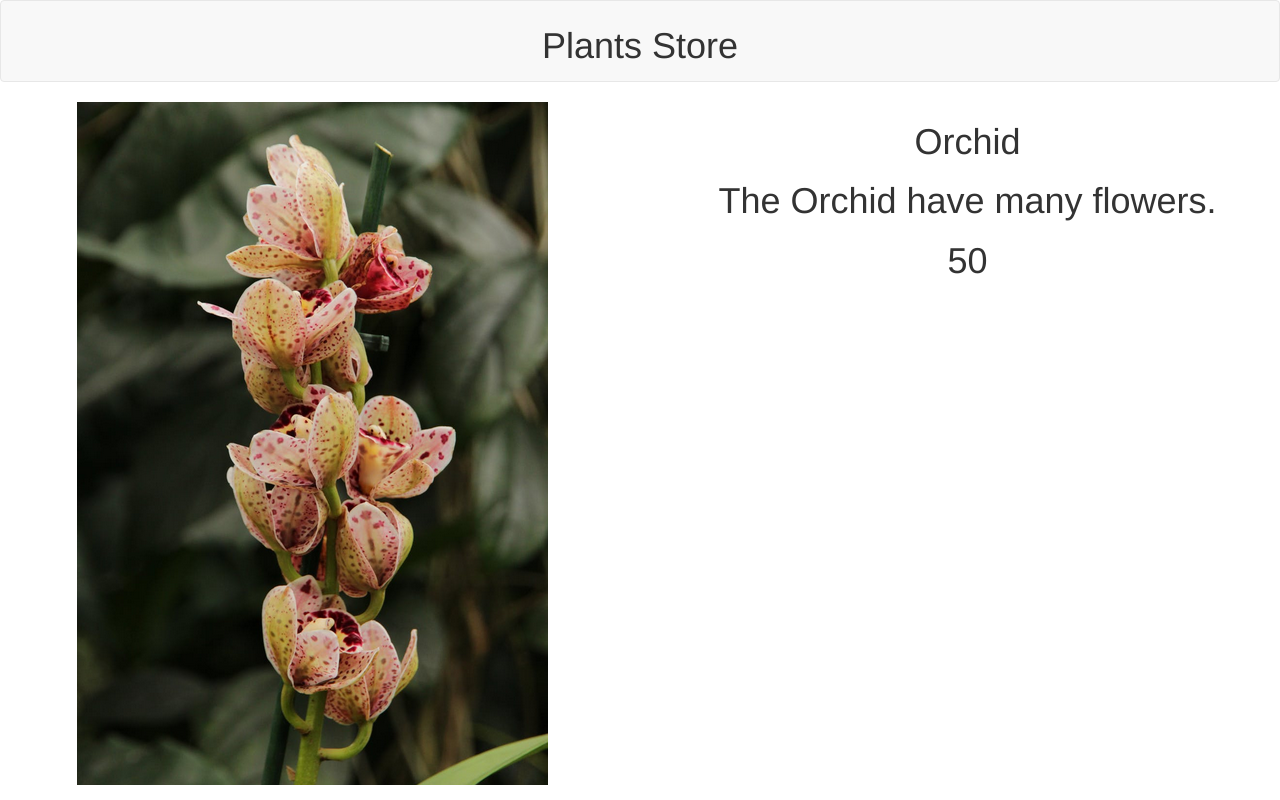
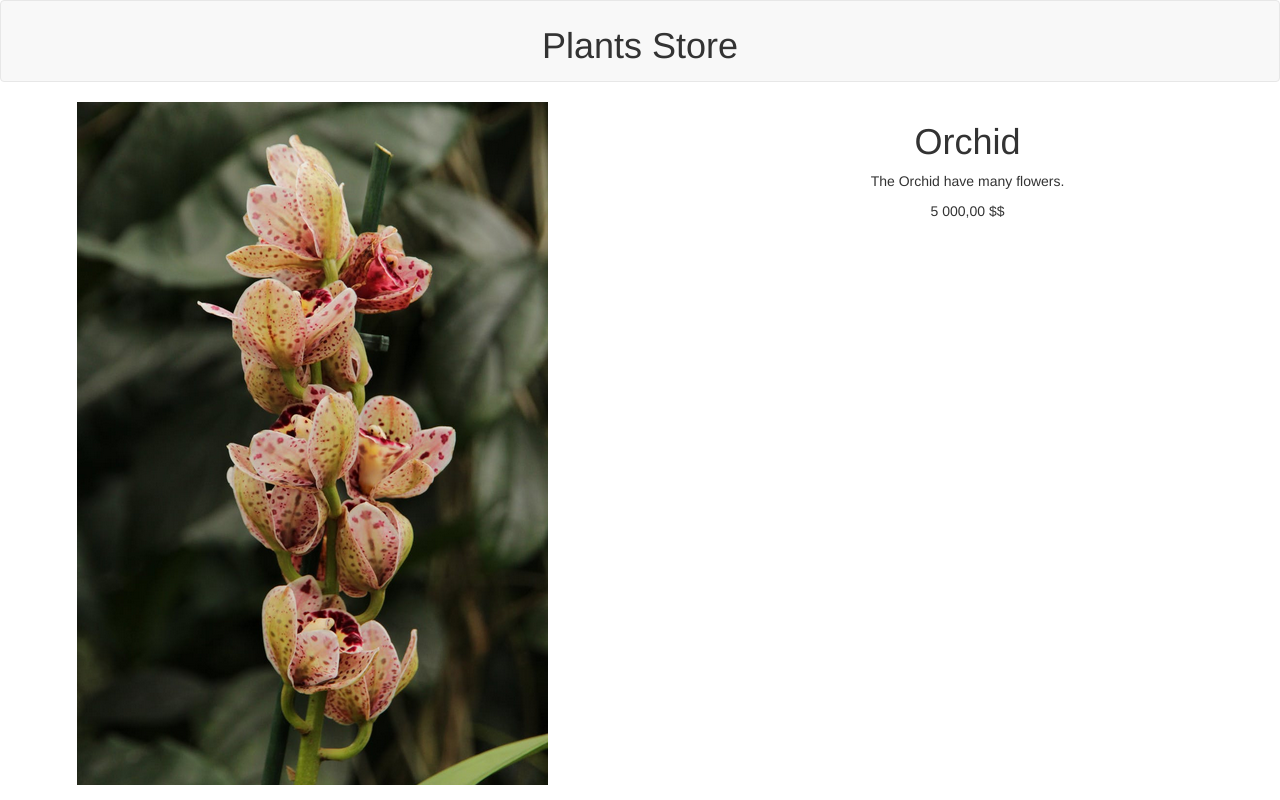
Before and after one commit to d-g-code/vue_store, a plain HTML site: page index.html in a window 1280 px wide. Drawn offline with nearby package versions, Linux system fonts and the light colour scheme.

Commit message:
Output filter for product price

```diff
--- a/index.html
+++ b/index.html
@@ -23,9 +23,9 @@
                     </figure>
                 </div>
                 <div  class="col col-expand text-center">
-                    <h1 v-text="product.title"></h1>
-                    <h1 v-text="product.description"></h1>
-                    <h1 class="price" v-text="product.price"></h1>
+                    <h1>{{ product.title }}</h1>
+                    <p v-html="product.description"></p>
+                    <p class="price" >{{product.price | formatPrice}}</p>
                 </div>
             </div>
         </main>
@@ -36,17 +36,35 @@
 
         let store = new Vue({
             el: '#app',
-            data : {
+            data: {
                 siteName: 'Plants Store',
                 product : {
                     id: 1000,
                     title: 'Orchid',
                     description: 'The Orchid have many flowers.',
-                    price: '50',
+                    price: '500000',
                     image: 'images/product-1000.png',
                 },
             },
-
+            filters : {
+                formatPrice: function(price) {
+                    if (!parseInt(price)) {
+                        return "";
+                    }
+                    if (price > 99999) {
+                        var priceString = (price / 100).toFixed(2).replace('.', ',');
+                        var priceArray = priceString.split("").reverse();
+                        var index = 3;
+                        while (priceArray.length > index + 3) {
+                            priceArray.splice(index+3, 0, " ");
+                            index += 4
+                        }
+                        return priceArray.reverse().join("") + " $$";
+                    } else {
+                        return (price / 100).toFixed(2).replace('.', ',') + " $$";
+                    }
+                }
+            },
             beforeCreate: function () {
               if (APP_LOG_LIFECYCLE_EVENTS) {
                 console.log("beforeCreate");
```
